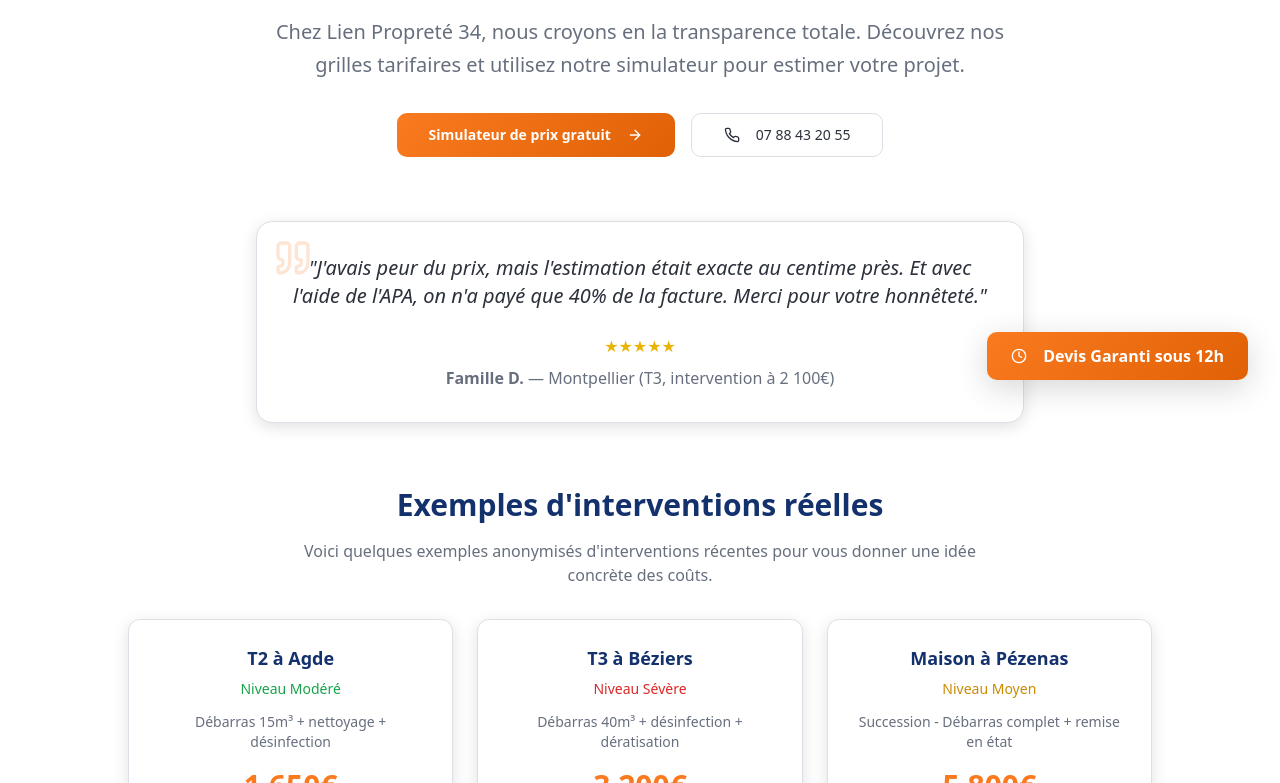
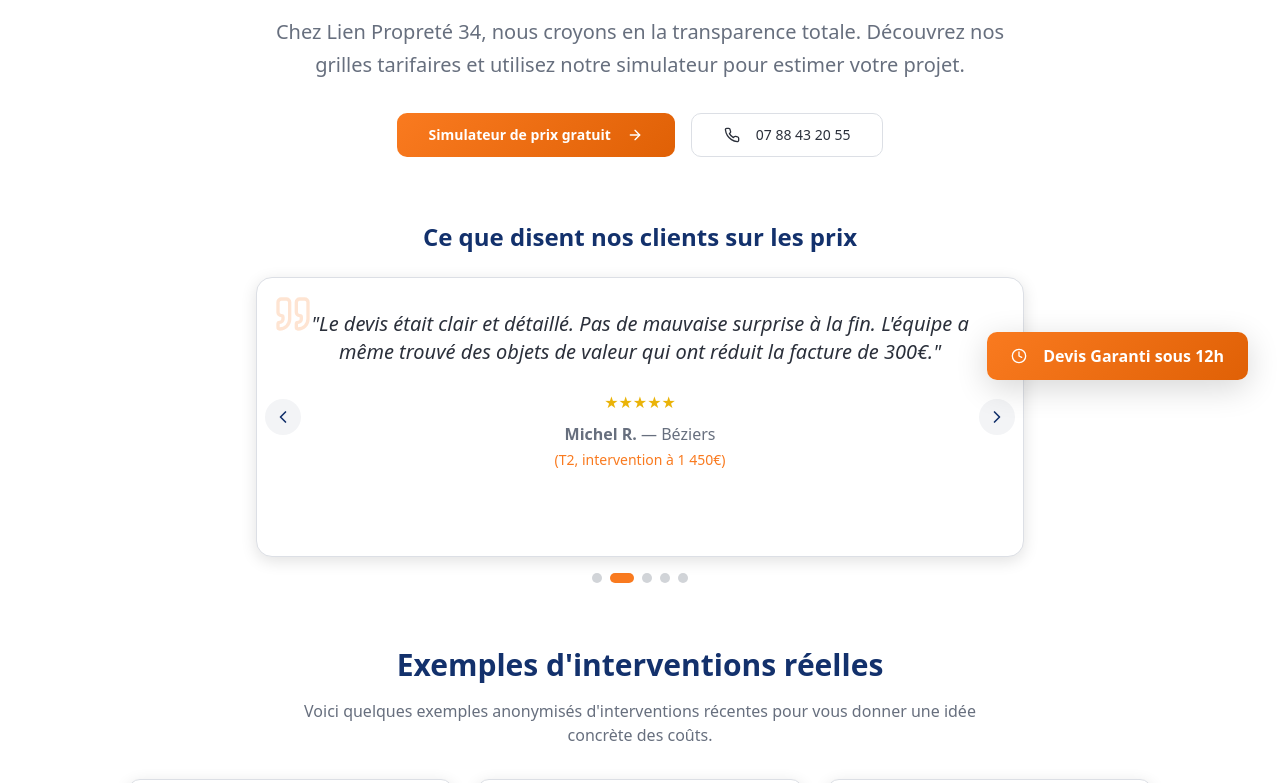
Before and after one commit to BlackeMesa/diogene-pro-beziers, a React (Vite) app: page /prix-nettoyage-diogene-herault in a window 1280 px wide. Shown: the part 388-1171 px from the top of the page. Built offline with nearby package versions, Linux system fonts and the light colour scheme.

Commit message:
feat: implement testimonial carousel in PrixNettoyageDiogene with navigation buttons and auto-rotation

```diff
--- a/src/pages/PrixNettoyageDiogene.tsx
+++ b/src/pages/PrixNettoyageDiogene.tsx
@@ -1,7 +1,7 @@
 import { Helmet } from "react-helmet";
 import { Link } from "react-router-dom";
 import { Button } from "@/components/ui/button";
-import { ArrowRight, CheckCircle, Phone, Info, Euro, Heart, Shield, AlertTriangle, Quote, Lock } from "lucide-react";
+import { ArrowRight, CheckCircle, Phone, Info, Euro, Heart, Shield, AlertTriangle, Quote, Lock, ChevronLeft, ChevronRight } from "lucide-react";
 import Navigation from "@/components/Navigation";
 import Footer from "@/components/Footer";
 import FloatingCTA from "@/components/FloatingCTA";
@@ -10,12 +10,68 @@
 import CostEstimator from "@/components/CostEstimator";
 import { SimulatorHighlight } from "@/components/SimulatorHighlight";
 import { trackCTAClick, trackPhoneClick, trackServicePageView } from "@/lib/analytics";
-import { useEffect } from "react";
+import { useEffect, useState } from "react";
 
 const PrixNettoyageDiogene = () => {
+  const [currentTestimonial, setCurrentTestimonial] = useState(0);
+
+  const temoignages = [
+    {
+      texte: "J'avais peur du prix, mais l'estimation était exacte au centime près. Et avec l'aide de l'APA, on n'a payé que 40% de la facture. Merci pour votre honnêteté.",
+      auteur: "Famille D.",
+      ville: "Montpellier",
+      details: "T3, intervention à 2 100€",
+      note: 5,
+    },
+    {
+      texte: "Le devis était clair et détaillé. Pas de mauvaise surprise à la fin. L'équipe a même trouvé des objets de valeur qui ont réduit la facture de 300€.",
+      auteur: "Michel R.",
+      ville: "Béziers",
+      details: "T2, intervention à 1 450€",
+      note: 5,
+    },
+    {
+      texte: "Ma mère était hospitalisée et je devais vider son appartement rapidement. Le prix était correct et ils ont été d'une grande humanité. Je recommande.",
+      auteur: "Sophie M.",
+      ville: "Sète",
+      details: "Studio, intervention à 950€",
+      note: 5,
+    },
+    {
+      texte: "Après le décès de mon père, je ne savais pas par où commencer. Leur devis gratuit m'a permis de voir clair. Le prix final était exactement celui annoncé.",
+      auteur: "Jean-Pierre L.",
+      ville: "Agde",
+      details: "Maison, intervention à 4 800€",
+      note: 5,
+    },
+    {
+      texte: "J'ai comparé 3 devis. Lien Propreté n'était pas le moins cher, mais le seul à tout détailler. Au final, les autres avaient des frais cachés. Eux, zéro.",
+      auteur: "Caroline B.",
+      ville: "Narbonne",
+      details: "T4, intervention à 3 600€",
+      note: 5,
+    },
+  ];
+
   useEffect(() => {
     trackServicePageView("Prix Nettoyage Diogène");
   }, []);
+
+  // Auto-rotation du carrousel
+  useEffect(() => {
+    const timer = setInterval(() => {
+      setCurrentTestimonial((prev) => (prev + 1) % temoignages.length);
+    }, 6000);
+    return () => clearInterval(timer);
+  }, [temoignages.length]);
+
+  const nextTestimonial = () => {
+    setCurrentTestimonial((prev) => (prev + 1) % temoignages.length);
+  };
+
+  const prevTestimonial = () => {
+    setCurrentTestimonial((prev) => (prev - 1 + temoignages.length) % temoignages.length);
+  };
 
   const facteurs = [
     {
@@ -146,24 +202,65 @@
             </div>
           </section>
 
-          {/* Témoignage Prix - Social Proof */}
+          {/* Témoignages Prix - Carrousel */}
           <section className="mb-16">
-            <div className="max-w-3xl mx-auto bg-card rounded-2xl shadow-medium p-8 border border-border relative">
+            <h2 className="text-2xl font-bold text-primary mb-6 text-center">Ce que disent nos clients sur les prix</h2>
+            <div className="max-w-3xl mx-auto relative">
+              {/* Carrousel */}
+              <div className="bg-card rounded-2xl shadow-medium p-8 border border-border relative overflow-hidden min-h-[280px]">
                 <Quote className="absolute top-4 left-4 w-10 h-10 text-accent/20" />
-              <div className="text-center">
+
+                {/* Contenu du témoignage */}
+                <div className="text-center transition-opacity duration-300">
                   <p className="text-lg md:text-xl text-card-foreground italic mb-6 leading-relaxed">
-                  "J'avais peur du prix, mais l'estimation était exacte au centime près. Et avec l'aide de l'APA, on n'a payé que 40% de la facture. Merci pour votre honnêteté."
+                    "{temoignages[currentTestimonial].texte}"
                   </p>
-                <div className="flex items-center justify-center gap-2">
+                  <div className="flex items-center justify-center gap-2 mb-2">
                     <div className="flex text-yellow-500">
-                    {"★★★★★".split("").map((star, i) => (
-                      <span key={i}>{star}</span>
+                      {Array.from({ length: temoignages[currentTestimonial].note }).map((_, i) => (
+                        <span key={i}>★</span>
                       ))}
                     </div>
                   </div>
-                <p className="text-muted-foreground mt-2">
-                  <span className="font-semibold">Famille D.</span> — Montpellier (T3, intervention à 2 100€)
+                  <p className="text-muted-foreground">
+                    <span className="font-semibold">{temoignages[currentTestimonial].auteur}</span> — {temoignages[currentTestimonial].ville}
                   </p>
+                  <p className="text-sm text-accent font-medium mt-1">
+                    ({temoignages[currentTestimonial].details})
+                  </p>
+                </div>
+
+                {/* Boutons navigation */}
+                <button
+                  onClick={prevTestimonial}
+                  className="absolute left-2 top-1/2 -translate-y-1/2 p-2 rounded-full bg-secondary hover:bg-secondary/80 transition-colors"
+                  aria-label="Témoignage précédent"
+                >
+                  <ChevronLeft className="w-5 h-5 text-primary" />
+                </button>
+                <button
+                  onClick={nextTestimonial}
+                  className="absolute right-2 top-1/2 -translate-y-1/2 p-2 rounded-full bg-secondary hover:bg-secondary/80 transition-colors"
+                  aria-label="Témoignage suivant"
+                >
+                  <ChevronRight className="w-5 h-5 text-primary" />
+                </button>
+              </div>
+
+              {/* Indicateurs de position */}
+              <div className="flex justify-center gap-2 mt-4">
+                {temoignages.map((_, index) => (
+                  <button
+                    key={index}
+                    onClick={() => setCurrentTestimonial(index)}
+                    className={`w-2.5 h-2.5 rounded-full transition-all ${
+                      index === currentTestimonial
+                        ? "bg-accent w-6"
+                        : "bg-muted-foreground/30 hover:bg-muted-foreground/50"
+                    }`}
+                    aria-label={`Voir témoignage ${index + 1}`}
+                  />
+                ))}
               </div>
             </div>
           </section>
```
Lines whose indentation alone changed are shown as unchanged.
